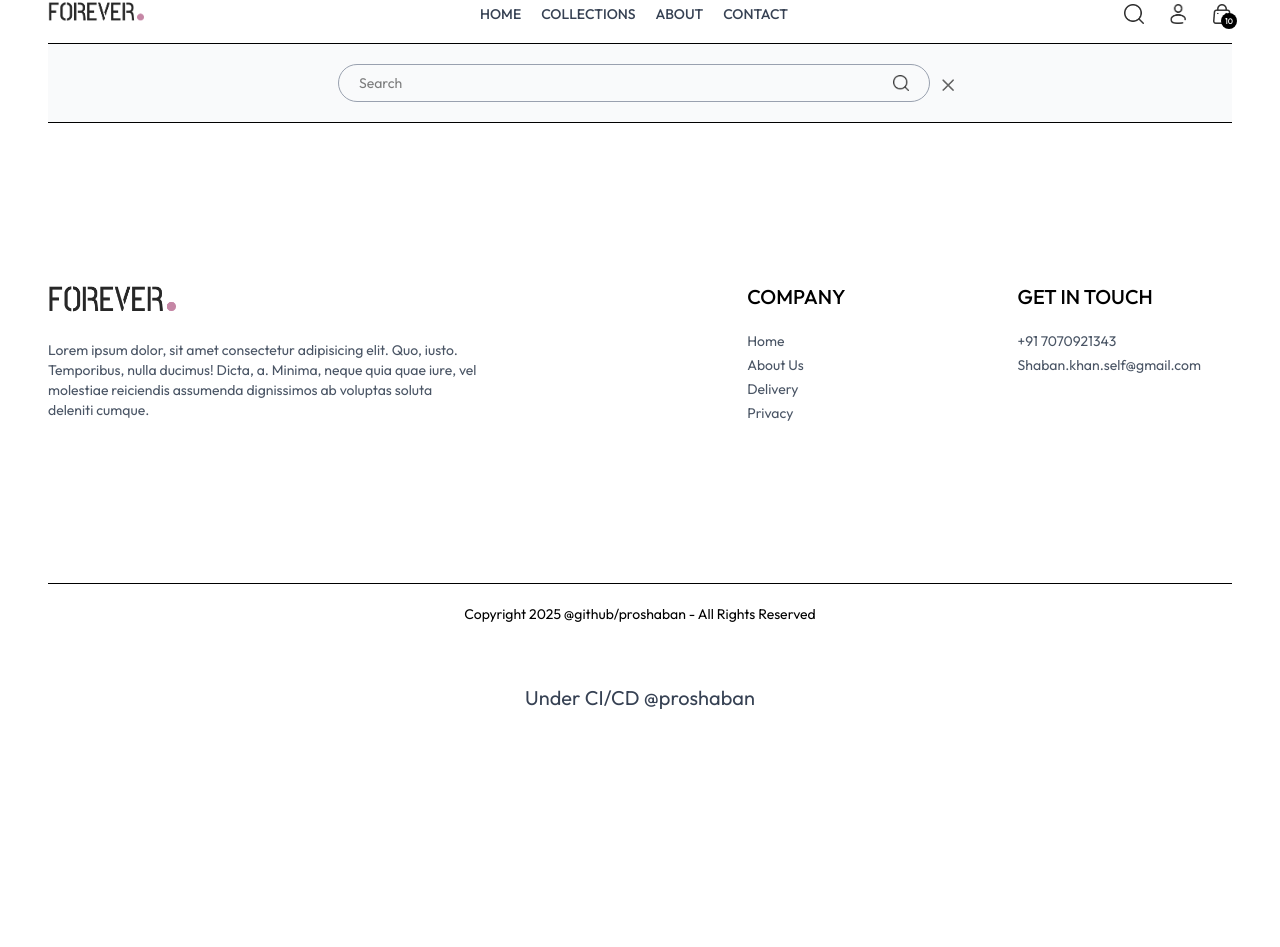
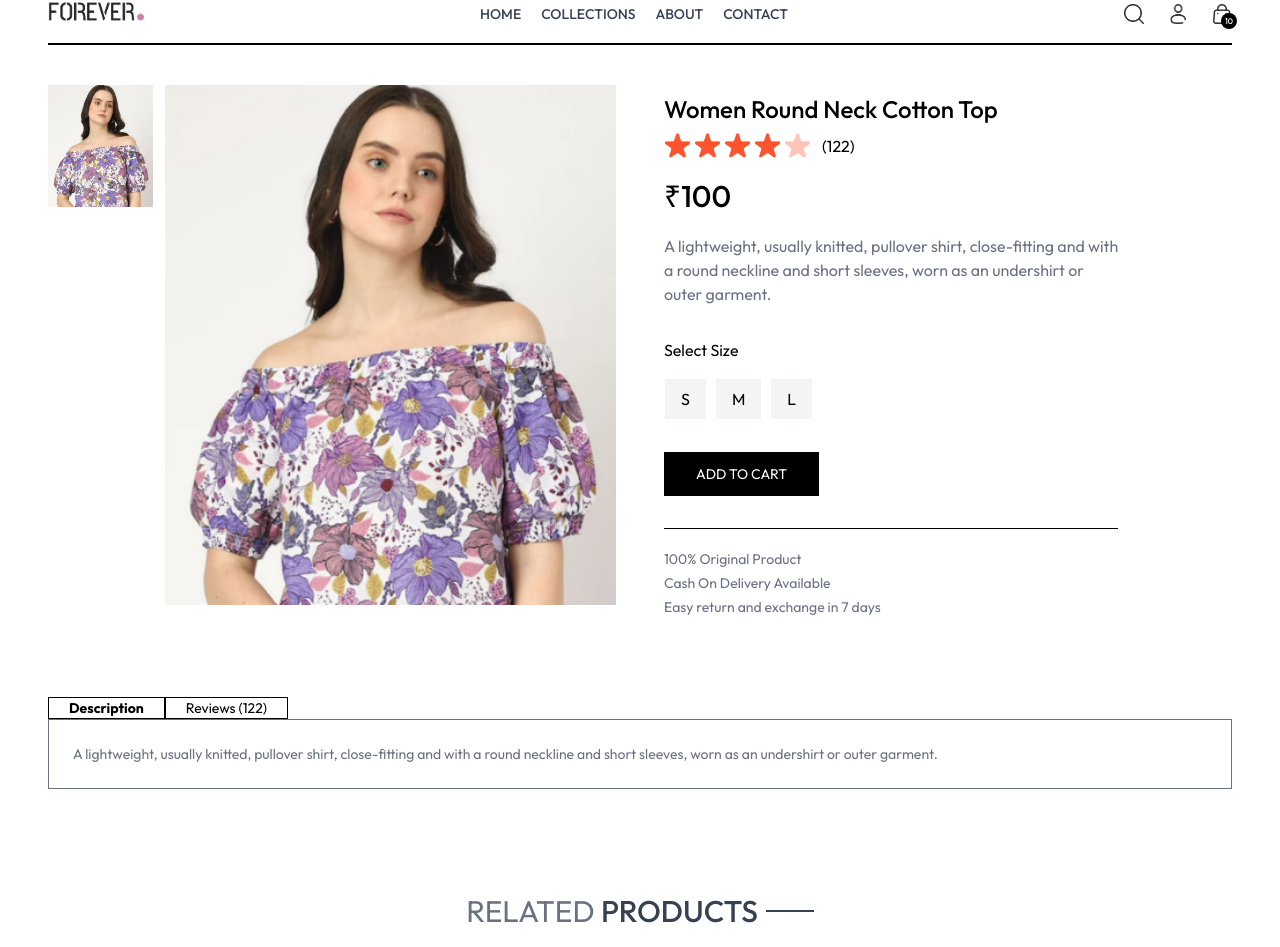
Before and after one commit to proshaban/MERN-E-Comm-2025, a React (Vite) app in the folder mern-ecomm/: page /product/aaaaa in a window 1280 px wide. Shown: the part 16-963 px from the top of the page. Before the commit the page ends 800 px from the top, so only its background shows below. Built offline with nearby package versions, Linux system fonts and the light colour scheme.

Commit message:
product page | related products

```diff
--- a/mern-ecomm/src/App.jsx
+++ b/mern-ecomm/src/App.jsx
@@ -22,7 +22,7 @@
         <Route path='/login' element={<Login />} />
         <Route path='/about' element={<About />} />
         <Route path='/collections' element={ <Collection /> } />
-        <Route path='/product' element={<Product />} />
+        <Route path='/product/:productId' element={<Product />} />
         <Route path='/cart' element={<Cart />} />
         <Route path='/place-Order' element={ <PlaceOrder /> } />
         <Route path='/orders' element={ <Orders /> } />
--- /dev/null
+++ b/mern-ecomm/src/components/RelatedProducts.jsx
@@ -0,0 +1,39 @@
+import React, { useContext, useEffect, useState } from 'react';
+import { ShopContext } from '../contex/ShopContext';
+import Title from './Title';
+import ProductItem from './ProductItem';
+
+const RelatedProducts = ({ category, subCategory }) => {
+    const { products } = useContext(ShopContext);
+    const [related, setRelated] = useState([]);
+
+    useEffect(() => {
+
+        console.log("==>",category,subCategory)
+        if (products.length > 0) {
+            const filteredProducts = products.filter(
+                (item) => item.category === category && item.subCategory === subCategory
+            );
+            setRelated(filteredProducts.slice(0, 5));
+        }
+    }, [products, category , subCategory]);
+
+    return (
+        <div className='my-24'>
+            <div className='text-center text-3xl py-2'>
+                <Title text1={'RELATED'} text2={'PRODUCTS'} />
+            </div>
+            <div className='grid grid-cols-2 sm:grid-cols-3 md:grid-cols-4 lg:grid-cols-5 gap-4 gap-y-6'>
+                {related.length > 0 ? (
+                    related.map((item, i) => (
+                        <ProductItem key={item._id} id={item._id} name={item.name} price={item.price} image={item.image} />
+                    ))
+                ) : (
+                    <p className="text-center col-span-full text-gray-500">No related products found.</p>
+                )}
+            </div>
+        </div>
+    );
+};
+
+export default RelatedProducts;
--- a/mern-ecomm/src/contex/ShopContext.jsx
+++ b/mern-ecomm/src/contex/ShopContext.jsx
@@ -7,7 +7,7 @@
 
     const currency = '₹';
     const deliveryCharge = 50;
-    const [showSearch, setShowSearch] = useState(true);
+    const [showSearch, setShowSearch] = useState(false);
 
 
     const value =
--- a/mern-ecomm/src/index.css
+++ b/mern-ecomm/src/index.css
@@ -16,7 +16,10 @@
     box-sizing: border-box;
     font-family: Outfit, sans-serif;
 }
-
+::-webkit-scrollbar
+{
+    display: none;
+}
 @media (max-width:768px)
 {
     a.active
--- a/mern-ecomm/src/pages/Product.jsx
+++ b/mern-ecomm/src/pages/Product.jsx
@@ -1,11 +1,123 @@
-import React from 'react'
+import React, { useContext, useEffect, useState } from 'react';
+import { useParams } from 'react-router-dom';
+import { ShopContext } from '../contex/ShopContext';
+import { assets } from '../assets/assets';
+import RelatedProducts from '../components/RelatedProducts';
 
 const Product = () => {
+  const { productId } = useParams();
+  const { products, currency } = useContext(ShopContext);
+  const [productData, setProductData] = useState(null);
+  const [size, setSize] = useState('');
+  const [image, setImage] = useState('');
+  const [loading, setLoading] = useState(true);
+
+  useEffect(() => {
+    setLoading(true); // Ensure loading state resets when switching products
+
+    if (products && products.length > 0) {
+      const product = products.find(item => item._id === productId);
+      if (product) {
+        setProductData(product); // Ensures a fresh copy of the object
+        setImage(product.image[0]);
+        setSize('');
+        console.log(product)
+      }
+    }
+
+    setTimeout(() => {
+      setLoading(false);
+    }, 300); // Short delay to ensure UI updates smoothly
+  }, [productId, products]);
+
+  if (loading) {
+    return <div className="text-center text-xl font-medium mt-10">Loading...</div>;
+  }
+
+  if (!productData) {
+    return <div className="text-center text-red-500 text-xl mt-10">Product not found.</div>;
+  }
+
   return (
-    <div>
+    <div className="border-t-2 pt-10 transition-opacity ease-in duration-500 opacity-100">
+      {/* Product Data */}
+      <div className="flex gap-12 sm:gap-12 flex-col sm:flex-row">
+        {/* Product Images */}
+        <div className="flex flex-1 flex-col-reverse gap-3 sm:flex-row">
+          <div className="flex flex-col sm:overflow-x-auto justify-between sm:justify-normal w-full sm:w-[18.7%]">
+            {productData.image.map((item, index) => (
+              <img
+                onClick={() => setImage(item)}
+                src={item}
+                key={index}
+                className="w-[24%] sm:w-full sm:mb-3 flex-shrink-0 cursor-pointer"
+                alt="Product"
+              />
+            ))}
+          </div>
+          <div className="w-full sm:w-[80%]">
+            <img className="w-full h-auto" src={image} alt="Selected Product" />
+          </div>
+        </div>
 
+        {/* Product Info */}
+        <div className="flex-1">
+          <h1 className="font-medium text-2xl mt-2">{productData.name}</h1>
+          <div className="flex items-center gap-1 mt-2">
+            {[...Array(4)].map((_, i) => (
+              <img key={i} src={assets.star_icon} alt="Star" />
+            ))}
+            <img src={assets.star_dull_icon} alt="Star Dull" />
+            <p className="pl-2">(122)</p>
+          </div>
+          <p className="mt-5 text-3xl font-medium">
+            {currency}
+            {productData.price}
+          </p>
+          <p className="mt-5 text-gray-500 md:w-4/5">{productData.description}</p>
+          <div className="flex flex-col gap-4 my-8">
+            <p>Select Size</p>
+            <div className="flex gap-2">
+              {productData.sizes.map((item, i) => (
+                <button
+                  onClick={() => setSize(item)}
+                  className={`border py-2 px-4 bg-gray-100 ${
+                    item === size ? 'border-black' : 'border-white'
+                  } cursor-pointer`}
+                  key={i}
+                >
+                  {item}
+                </button>
+              ))}
+            </div>
+          </div>
+          <button className="bg-black text-white px-8 py-3 text-sm active:bg-gray-700">
+            ADD TO CART
+          </button>
+          <hr className="mt-8 w-4/5" />
+          <div className="text-sm text-gray-500 mt-5 flex flex-col gap-1">
+            <p>100% Original Product</p>
+            <p>Cash On Delivery Available</p>
+            <p>Easy return and exchange in 7 days</p>
+          </div>
+        </div>
+      </div>
+
+      {/* Review Section */}
+      <div className="mt-20">
+        <div className="flex">
+          <b className="border px-5 text-sm">Description</b>
+          <p className="border px-5 text-sm">Reviews (122)</p>
+        </div>
+        <div className="flex flex-col gap-4 border px-6 py-6 text-sm text-gray-500">
+          <p>{productData.description}</p>
+        </div>
+      </div>
+
+      {/* Related Products */}
+      <RelatedProducts category={productData.category} subCategory={productData.subCategory} />
     </div>
-  )
-}
+  );
+};
 
-export default Product
+export default Product;
```
